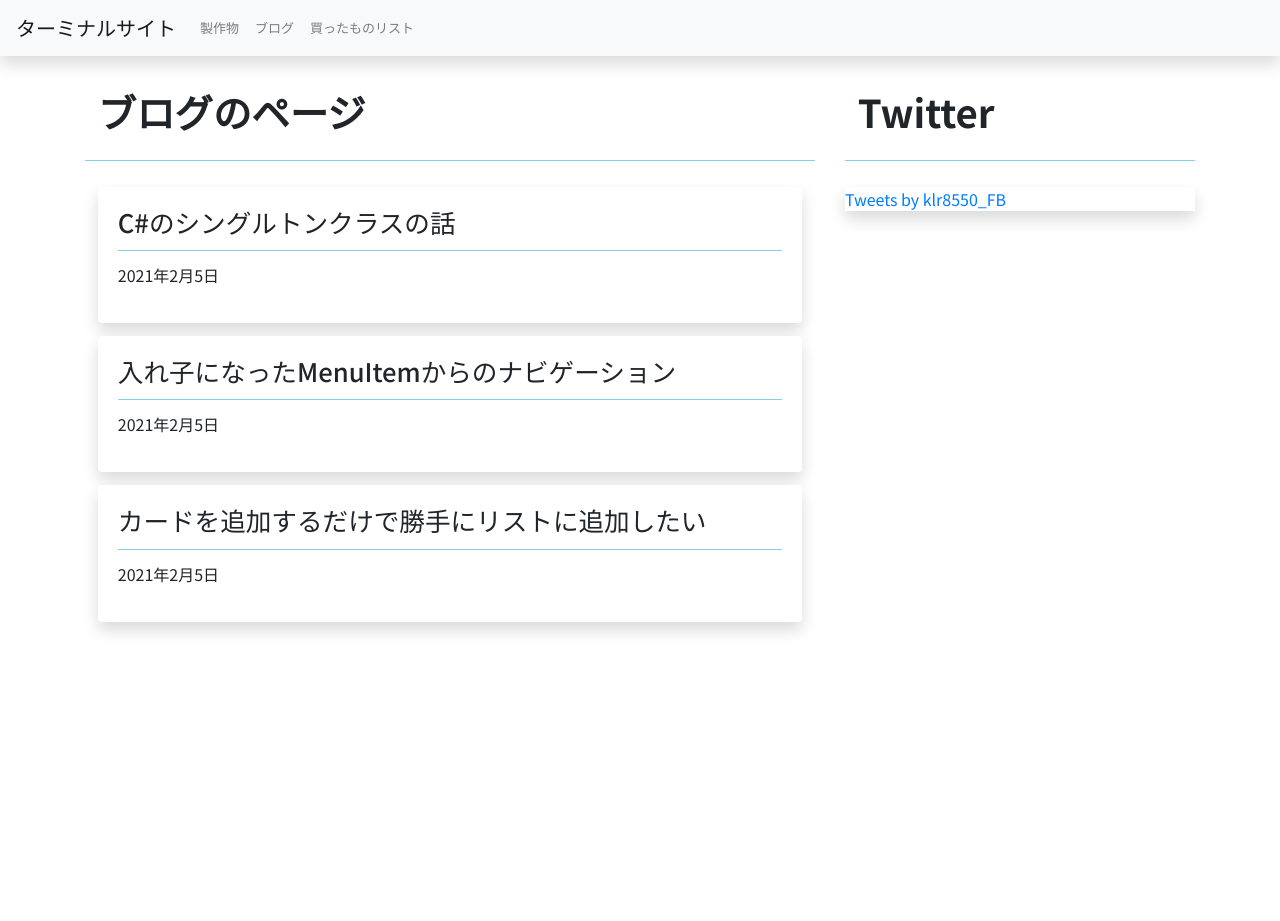
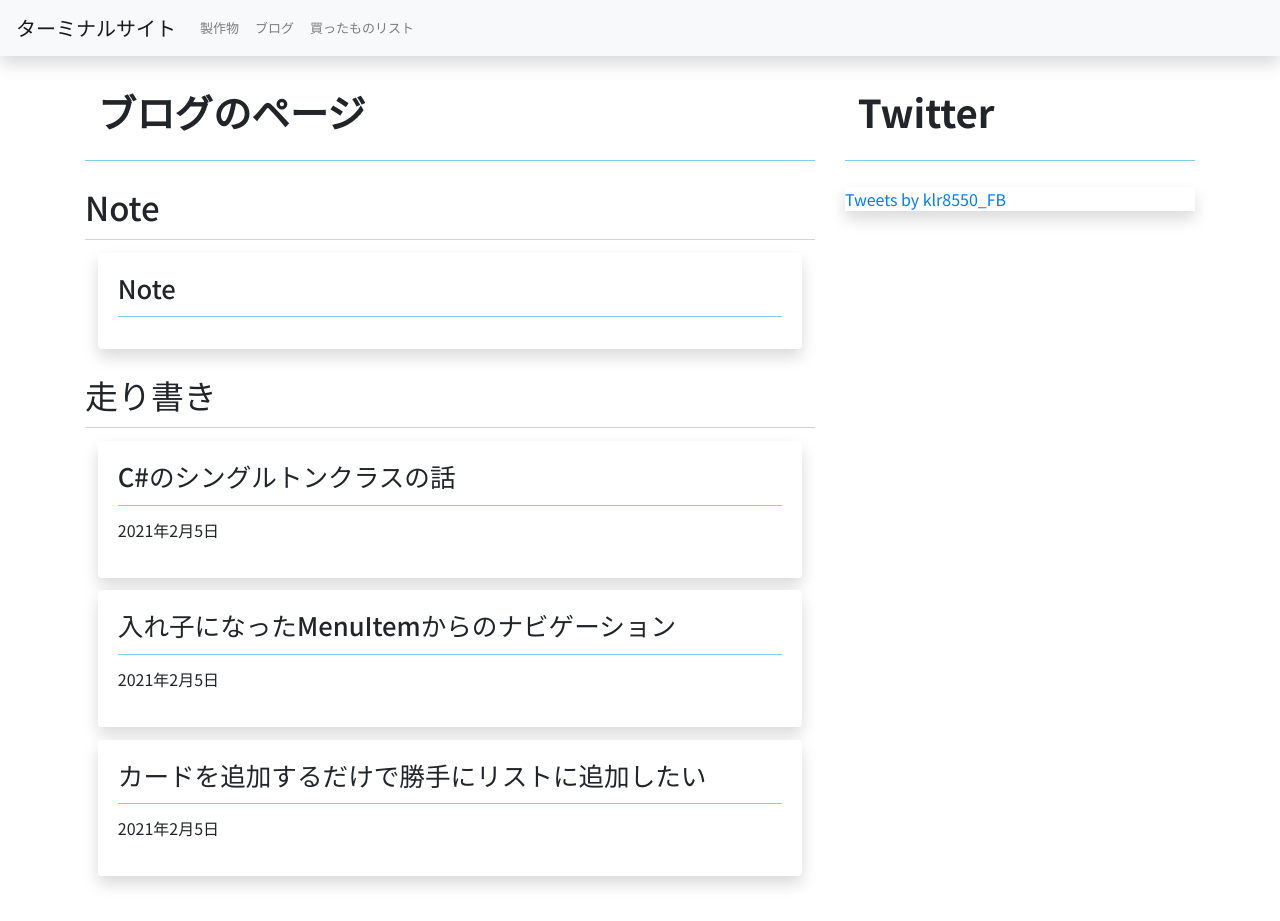
Before and after one commit to masi2k203/masi2k203.github.io, a plain HTML site: page Note/index.html in a window 1280 px wide. Before the commit the page ends 800 px from the top, so only its background shows below. Drawn offline with nearby package versions, Linux system fonts and the light colour scheme.

Commit message:
Noteリンク追加

```diff
--- a/Note/index.html
+++ b/Note/index.html
@@ -44,6 +44,14 @@
             <div class="col-md-8 Contents_Main">
                 <div>
                     <h2>ブログのページ</h2>
+                    <h3>Note</h3>
+                    <div class="card border-0 shadow LinkedCard">
+                        <div class="card-body">
+                            <h4 class="card-title">Note</h4>
+                            <a href="https://note.com/ice8550" class="stretched-link"></a>
+                        </div>
+                    </div>
+                    <h3>走り書き</h3>
                     <div class="card border-0 shadow LinkedCard">
                         <div class="card-body">
                             <h4 class="card-title">C#のシングルトンクラスの話</h4>
```
